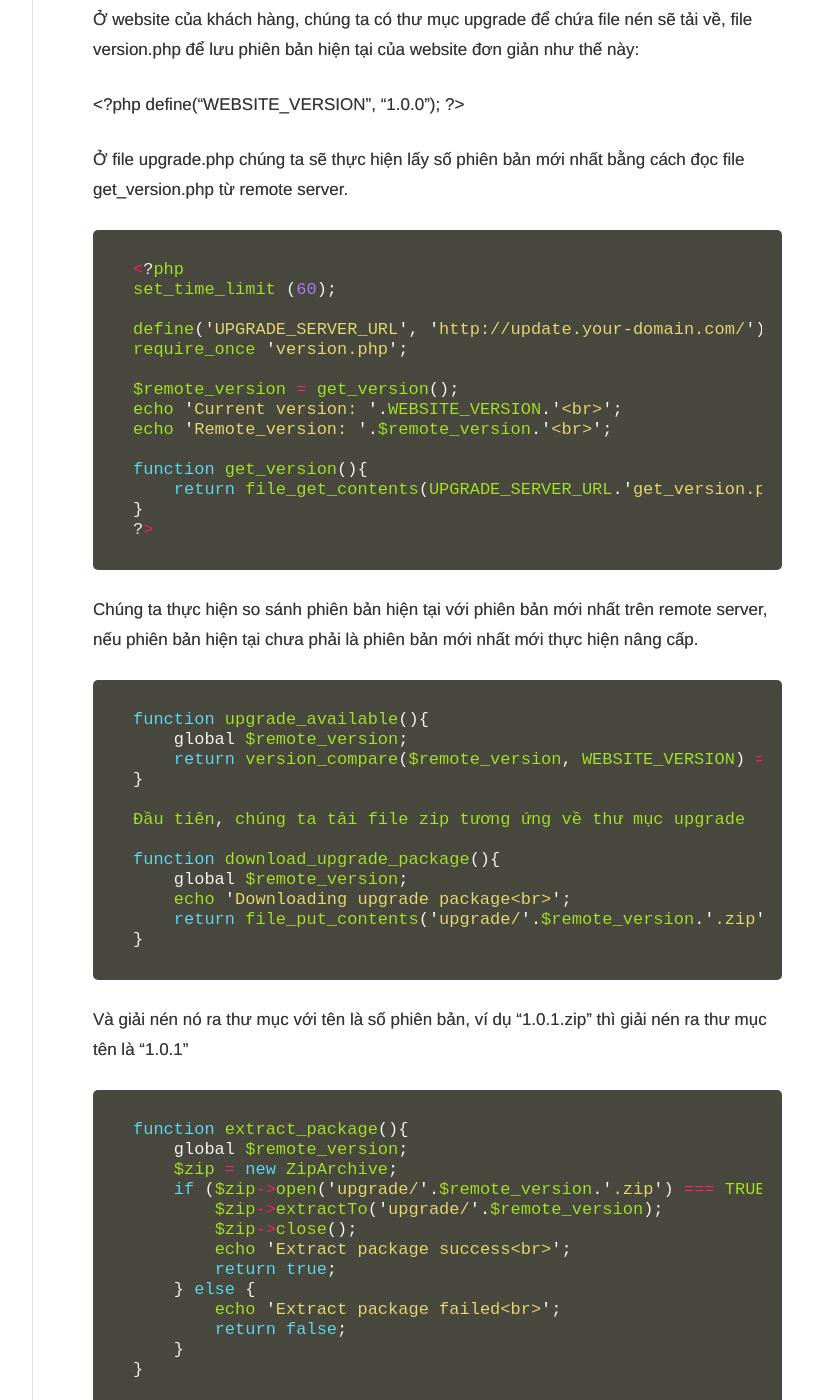
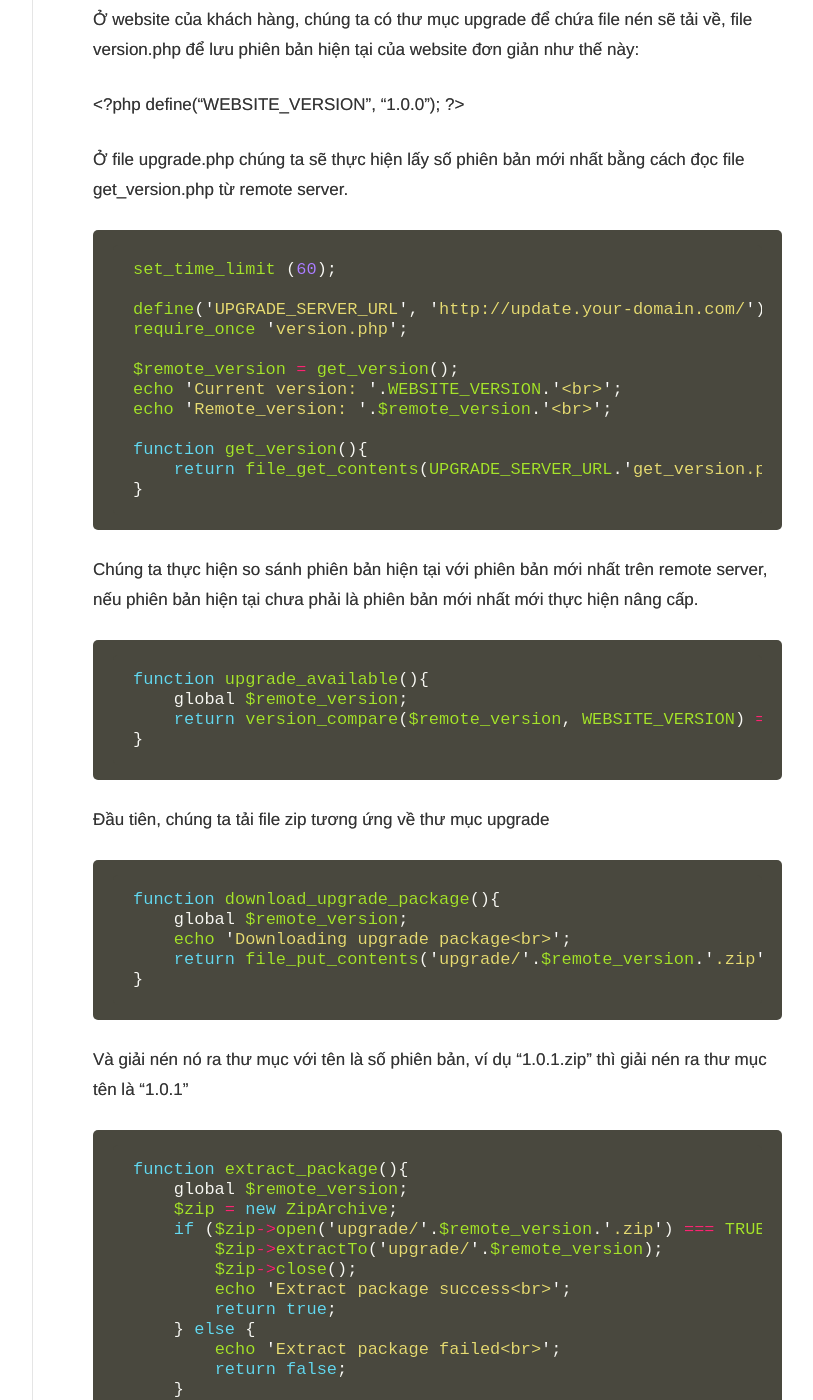
Before and after one commit to nguyentest/laptrinhcuocsong, a Jekyll site: the page built from _posts/2017-05-21-viet-tinh-nang-tu-dong-cap-nhat-phien-ban-code-php.md, in a window 1280 px wide and 1400 px high, scrolled down 1994 px. Shown: the whole window, without its empty margins (358-1171 px from the left). Built offline with Jekyll 4.4.1, drawn with Linux system fonts in a browser that asks for light colours.

Commit message:
Update 2017-05-21-viet-tinh-nang-tu-dong-cap-nhat-phien-ban-code-php.md

````diff
--- a/_posts/2017-05-21-viet-tinh-nang-tu-dong-cap-nhat-phien-ban-code-php.md
+++ b/_posts/2017-05-21-viet-tinh-nang-tu-dong-cap-nhat-phien-ban-code-php.md
@@ -43,7 +43,6 @@ File nén zip như thế này:
 Ở file upgrade.php chúng ta sẽ thực hiện lấy số phiên bản mới nhất bằng cách đọc file get_version.php từ remote server.
 
 ```javascript
-<?php
 set_time_limit (60);
 
 define('UPGRADE_SERVER_URL', 'http://update.your-domain.com/');
@@ -56,7 +55,6 @@ echo 'Remote_version: '.$remote_version.'<br>';
 function get_version(){
     return file_get_contents(UPGRADE_SERVER_URL.'get_version.php');
 }
-?>
 ```
 
 Chúng ta thực hiện so sánh phiên bản hiện tại với phiên bản mới nhất trên remote server, nếu phiên bản hiện tại chưa phải là phiên bản mới nhất mới thực hiện nâng cấp.
@@ -66,9 +64,11 @@ function upgrade_available(){
     global $remote_version;
     return version_compare($remote_version, WEBSITE_VERSION) == 1;
 }
+```
 
 Đầu tiên, chúng ta tải file zip tương ứng về thư mục upgrade
 
+```javascript
 function download_upgrade_package(){
     global $remote_version;
     echo 'Downloading upgrade package<br>';
````
